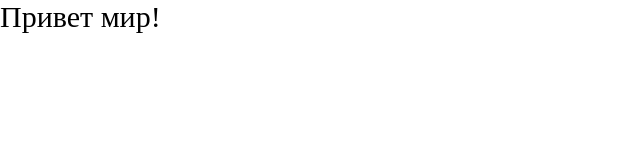
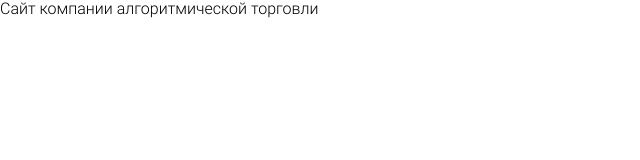
Before and after one commit to andrew28051985/algotrading, a website: page index.html in a window 1280 px wide. Shown: the whole page, without its empty margins (0-640 px from the left). Drawn offline with Linux system fonts and the light colour scheme; files whose address does not match are found by name.

Commit message:
feat: connect fonts in project

```diff
--- a/index.html
+++ b/index.html
@@ -7,6 +7,6 @@
   <link rel="stylesheet" href="css/style.css">
 </head>
 <body>
-  Привет мир!
+  Сайт компании алгоритмической торговли
 </body>
 </html>
--- a/sass/_settings.sass
+++ b/sass/_settings.sass
@@ -1,5 +1,8 @@
 *, *:after, *:before
   box-sizing: border-box
+body
+  font-family: "Roboto Light", sans-serif
+  font-size: 16px
 img
   max-width: 100%
   overflow: cover
--- a/sass/templates/_header.sass
+++ /dev/null
@@ -1,2 +0,0 @@
-body
-  font-size: 30px
```
Also changed, not shown: css/style.css.
